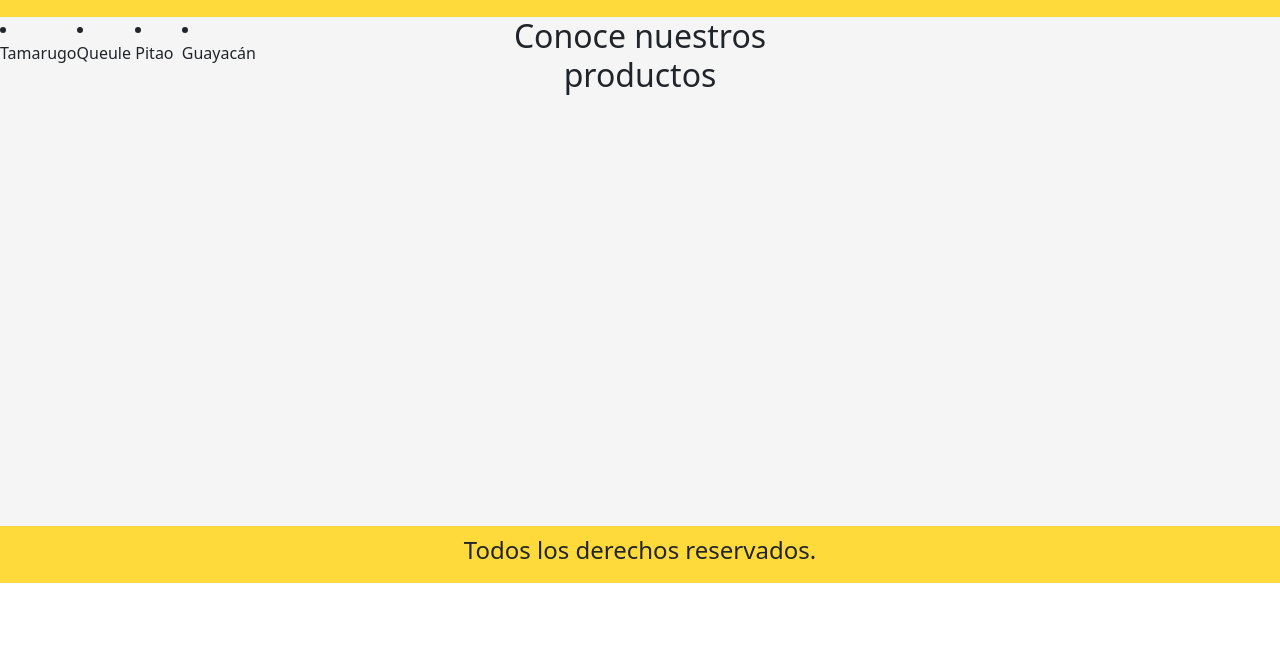
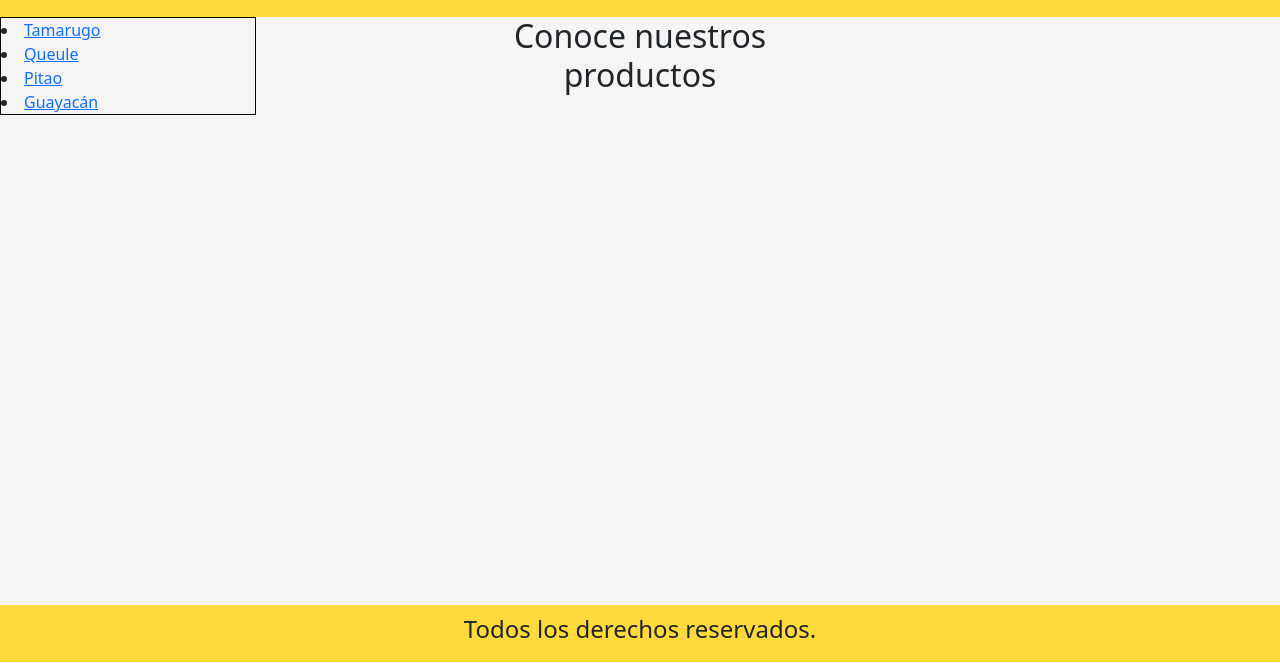
Before and after one commit to AlonsoDOK/BioHabitables, a plain HTML site: page index.html in a window 1280 px wide. Shown: the part 137-800 px from the top of the page. Drawn offline with nearby package versions, Linux system fonts and the light colour scheme.

Commit message:
previo a publicación

```diff
--- a/css/style.css
+++ b/css/style.css
@@ -115,7 +115,8 @@ header {
   margin: 10px;}
 
 .opcionesinicio{
-  display: flex;
+  align-self: stretch ;
+  border: #000 1px solid;
   grid-column: auto;
   grid-row: ;
 }
--- a/index.html
+++ b/index.html
@@ -34,10 +34,10 @@
     <main>
         <h2 class="titinicio">Conoce nuestros productos</h2>
         <div class="opcionesinicio">
-          <li>Tamarugo</li>
-          <li>Queule</li>
-          <li>Pitao</li>
-          <li>Guayacán</li>
+          <li> <a href="pages/tamarugo.html"> Tamarugo</a></li>
+          <li> <a href="pages/queule.html">Queule</a> </li>
+          <li> <a href="pages/pitao.html">Pitao</a> </li>
+          <li> <a href="pages/guayacan.html">Guayacán</a> </li>
         </div>
     </main>
     <footer>
```
